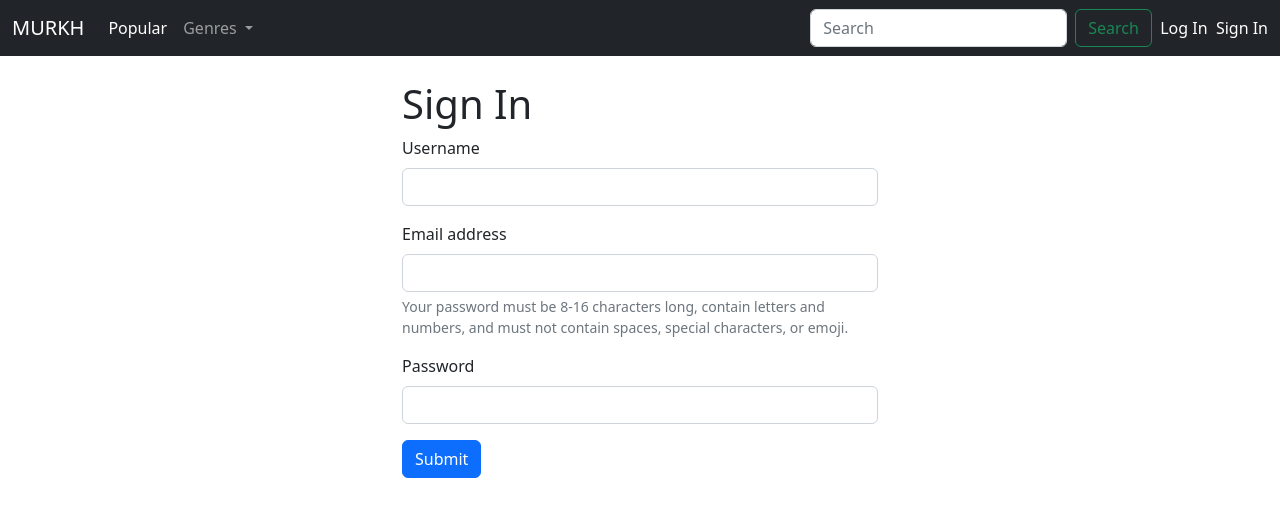
After one commit to kartik31002/Movie-Review-Website, a Django app: page /signup/ in a window 1280 px wide. The commit adds this page. Shown: the top 517 px of the page. Run offline with Django 4.2, Linux system fonts and the light colour scheme.

Commit message:
Add files via upload

```diff
--- a/murkh/home/admin.py
+++ b/murkh/home/admin.py
@@ -1,3 +1,7 @@
 from django.contrib import admin
+from . models import movies, reviews, user
+# Register your models here.
 
-# Register your models here.
+admin.site.register(movies)
+admin.site.register(reviews)
+admin.site.register(user)
--- a/murkh/home/urls.py
+++ b/murkh/home/urls.py
@@ -19,4 +19,8 @@ from home import views
 
 urlpatterns = [
     path('', views.index, name='home'),
+    path('signup/', views.signup, name='Sign In'),
+    path('registered/', views.registered, name='Registered'),
+    path('review/', views.review, name='review'),
+    path('searchresults/', views.searchresults, name='searchresults'),
 ]
--- a/murkh/home/views.py
+++ b/murkh/home/views.py
@@ -1,21 +1,70 @@
 import json
 from django.shortcuts import render, HttpResponse
 import requests
+from . models import user, movies
+from django.contrib import messages
 
 apiBaseURL = 'https://api.themoviedb.org/3/'
 apiKey = '3d9b4ef8cf0ea93474001f18dabe2e00'
 
 imageBaseUrl = 'https://image.tmdb.org/t/p/'
 
+
+
 # Create your views here.
 def index(request):
     response = requests.get(apiBaseURL + 'movie/now_playing?api_key=' + apiKey).json()
-    # popular_dict = json.loads(response)
     popular_movies = response["results"]
     movie_id = []
     for i in popular_movies:
         movie_id.append(i["id"])
-    response2 = []
+    response3 = {}
     for i in movie_id:
-        response2.append(requests.get(apiBaseURL + 'movie/' + str(i) + '?api_key=' + apiKey).json())
-    return render(request, 'index.html', response2)
+        response3[i] = requests.get(apiBaseURL + 'movie/' + str(i) + '?api_key=' + apiKey).json()
+    return render(request, 'index.html', {'response3' : response3})
+
+
+
+def signup(request):
+    return render(request, 'signup.html')
+
+
+
+def registered(request):
+    if request.method == "POST":
+        username = request.POST.get("username")
+        email = request.POST.get("email")
+        password = request.POST.get("password")
+        if user.objects.filter(email__contains=email):
+            messages.error(request, 'Email already Exists!')
+            return render(request, 'signup.html')
+        else:
+            User = user(username=username, email=email, password=password)
+            User.save()
+            return render(request, 'registered.html')
+
+
+def searchresults(request):
+    searchTerm = request.POST.get("searchTerm")
+    response = requests.get(apiBaseURL + 'search/movie?api_key=' + apiKey + '&language=en-US&page=1&include_adult=false&query=' + searchTerm).json()
+    popular_movies = response["results"]
+    movie_id = []
+    for i in popular_movies:
+        movie_id.append(i["id"])
+    response3 = {}
+    for i in movie_id:
+        response3[i] = requests.get(apiBaseURL + 'movie/' + str(i) + '?api_key=' + apiKey).json()
+    return render(request, 'searchresults.html/', {'response3' : response3})
+
+
+def review(request):
+
+    movieid = request.POST.get("movieid")
+    title = request.POST.get(requests.get(apiBaseURL + 'movie/' + movieid + '?api_key=' + apiKey).json()["title"])
+    overview = request.POST.get(requests.get(apiBaseURL + 'movie/' + movieid + '?api_key=' + apiKey).json()["overview"])
+    rating = request.POST.get(requests.get(apiBaseURL + 'movie/' + movieid + '?api_key=' + apiKey).json()["vote_average"])
+    release = request.POST.get(requests.get(apiBaseURL + 'movie/' + movieid + '?api_key=' + apiKey).json()["release_date"])
+    moviedata = movies(movieid=movieid, title=title, overview=overview, rating=rating, release=release)
+    moviedata.save()
+
+    return render(request, 'review.html')
--- a/murkh/murkh/settings.py
+++ b/murkh/murkh/settings.py
@@ -12,6 +12,7 @@ https://docs.djangoproject.com/en/4.0/ref/settings/
 
 import os
 from pathlib import Path
+from django.contrib.messages import constants as messages
 
 # Build paths inside the project like this: BASE_DIR / 'subdir'.
 BASE_DIR = Path(__file__).resolve().parent.parent
--- a/murkh/templates/base.html
+++ b/murkh/templates/base.html
@@ -12,7 +12,7 @@
   <body>
     <nav class="navbar navbar-expand-lg navbar-dark bg-dark">
       <div class="container-fluid">
-        <a class="navbar-brand" href="">MURKH</a>
+        <a class="navbar-brand" href= "index">MURKH</a>
         <button class="navbar-toggler" type="button" data-bs-toggle="collapse" data-bs-target="#navbarSupportedContent" aria-controls="navbarSupportedContent" aria-expanded="false" aria-label="Toggle navigation">
           <span class="navbar-toggler-icon"></span>
         </button>
@@ -43,17 +43,21 @@
               </ul>
             </li>
           </ul>
-          <form class="d-flex" role="search">
-            <input class="form-control me-2" type="search" placeholder="Search" aria-label="Search">
+          <form class="d-flex" role="search" method = "post" action = "/searchresults/">
+            {% csrf_token %}
+            <input class="form-control me-2" type="search" placeholder="Search" aria-label="Search" name="searchTerm">
             <button class="btn btn-outline-success" type="submit">Search</button>
           </form>
           <a class="nav-link active" aria-current="/Login" href="/popular" style="color:white"> &nbsp; Log In </a>
-          <a class="nav-link active" aria-current="/Signin" href="/popular" style="color:white"> &nbsp; Sign In </a>
+          <a class="nav-link active" aria-current="/Signin" href="/signup" style="color:white"> &nbsp; Sign In </a>
         </div>
       </div>
     </nav>
-    {% block body %}
-    {% endblock body %}
+
+
+
+{% block body %}
+{% endblock body %}
 
 
     <script src="https://cdn.jsdelivr.net/npm/bootstrap@5.2.0-beta1/dist/js/bootstrap.bundle.min.js" integrity="sha384-pprn3073KE6tl6bjs2QrFaJGz5/SUsLqktiwsUTF55Jfv3qYSDhgCecCxMW52nD2" crossorigin="anonymous"></script>
--- /dev/null
+++ b/murkh/templates/signup.html
@@ -0,0 +1,39 @@
+{% extends 'base.html' %}
+
+{% block title %}
+Sign In
+{% endblock title %}
+
+{% block body %}
+{% if messages %}
+{% for message in messages %}
+<div class="alert alert-danger alert-dismissible fade show" role="alert">
+    {{ message }}
+    <button type="button" class="btn-close" data-bs-dismiss="alert" aria-label="Close"></button>
+  </div>
+  {% endfor %}
+  {% endif %}
+<div class = "container my-4" style="width: 500px;">
+<h1>Sign In</h1>
+<form method = "post" action = "/registered/">
+    {% csrf_token %}
+    <div class="mb-3" >
+      <label for="exampleInputEmail1" class="form-label">Username</label>
+      <input type="username" class="form-control" name="username" aria-describedby="usernameHelp">
+    </div>
+    <div class="mb-3" >
+      <label for="exampleInputEmail1" class="form-label">Email address</label>
+      <input type="email" class="form-control" name="email" aria-describedby="emailHelp">
+      <div id="passwordHelpBlock" class="form-text">
+        Your password must be 8-16 characters long, contain letters and numbers, and must not contain spaces, special characters, or emoji.
+      </div>
+    </div>
+    <div class="mb-3">
+      <label for="exampleInputPassword1" class="form-label">Password</label>
+      <input type="password" class="form-control" name="password">
+    </div>
+
+    <button type="submit" class="btn btn-primary">Submit</button>
+  </form>
+</div>
+{% endblock body %}
```
Also changed, not shown: murkh/home/models.py (+17 -3 lines), murkh/templates/index.html (+19 -33 lines), murkh/templates/registered.html (added, +11 -0 lines), murkh/templates/review.html (added, +11 -0 lines), murkh/templates/searchresults.html (added, +31 -0 lines), murkh/db.sqlite3, murkh/home/migrations/0002_remove_movies_id_alter_movies_movieid_and_more.py (added), murkh/home/migrations/0003_user_reviews_email.py (added), murkh/home/migrations/0004_alter_movies_movieid_alter_user_email.py (added), murkh/home/migrations/0005_alter_movies_rating.py (added).
